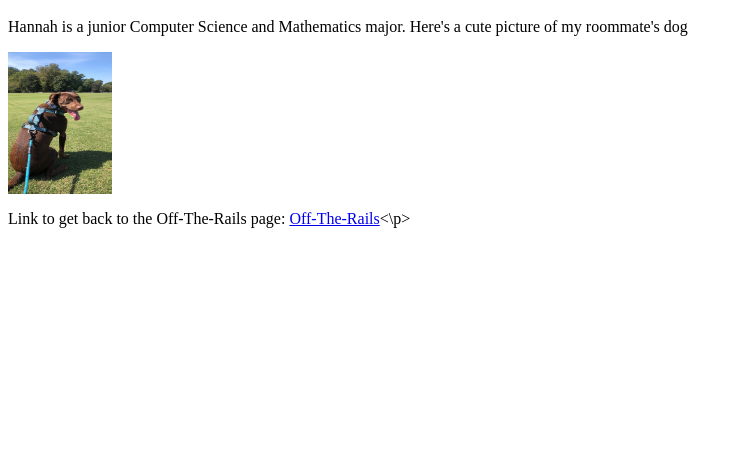
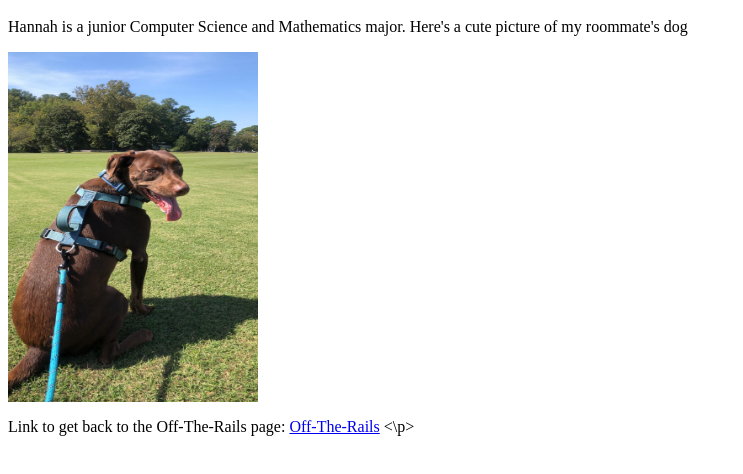
Before and after one commit to hggorel/hggorel.github.io, a plain HTML site: page index.html in a window 1280 px wide. Shown: the part 48-522 px from the top of the page, without its empty margins (0-743 px from the left). Drawn offline with Linux system fonts and the light colour scheme.

Commit message:
Fixed formatting

```diff
--- a/index.html
+++ b/index.html
@@ -1,7 +1,7 @@
 <h1>Welcome to Hannah's Brain Dump</h1>
 
-<p>Hannah is a junior Computer Science and Mathematics major. Here's a cute picture of my roommate's dog</p>
+<p>Hannah is a junior Computer Science and Mathematics major. Here's a cute picture of my roommate's dog </p>
 
-<img src="milo.jpg" alt="picture of dog" width="104" height="142">
+<img src="milo.jpg" alt="picture of dog" width="250" height="350">
 
-<p> Link to get back to the Off-The-Rails page: <a href="https://hggorel.github.io/Off-The-Rails/">Off-The-Rails</a><\p>
+<p> Link to get back to the Off-The-Rails page: <a href="https://hggorel.github.io/Off-The-Rails/">Off-The-Rails</a> <\p>
```
